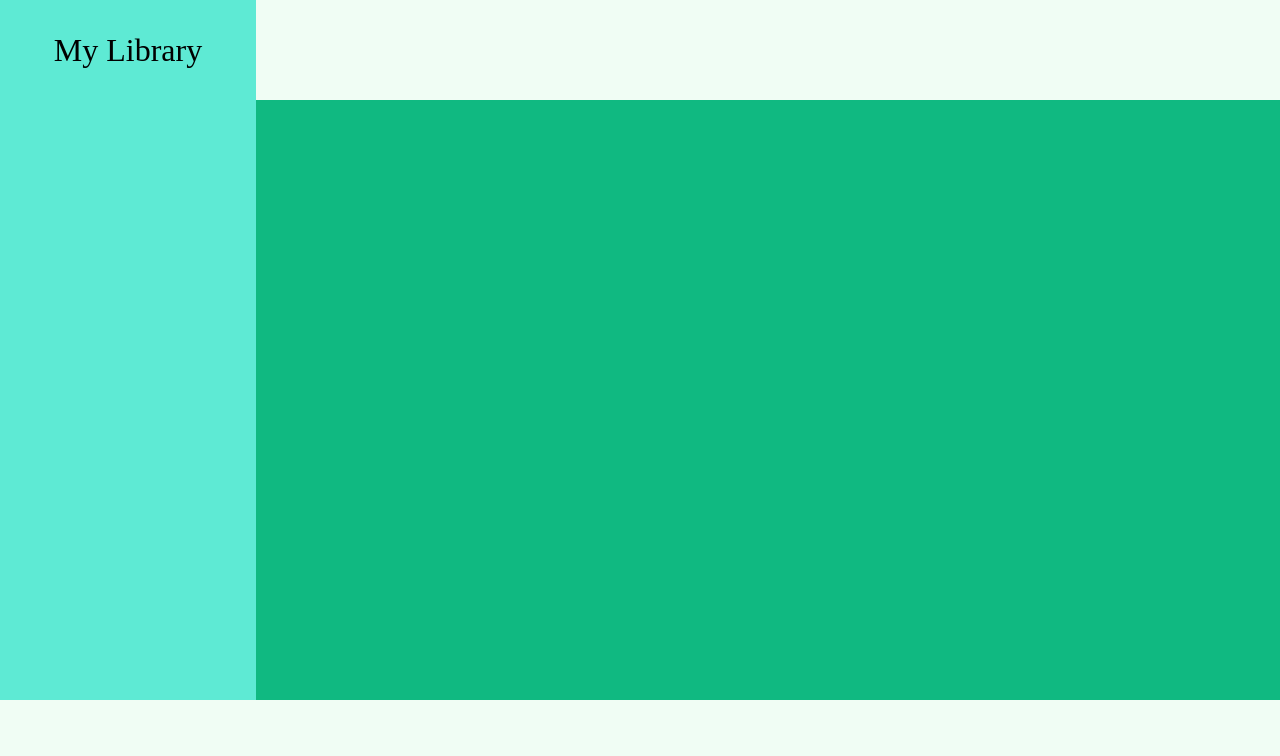
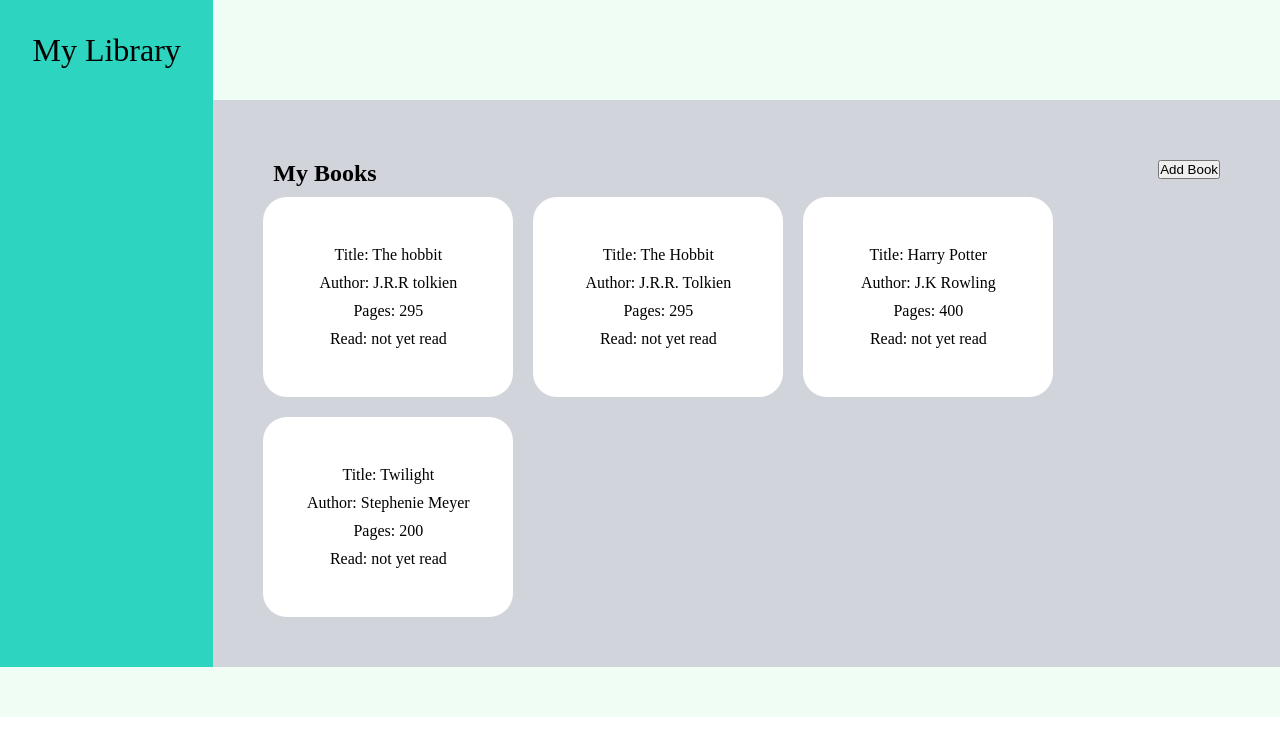
Before and after one commit to Junior4144/Library-Project, a plain HTML site: page index.html in a window 1280 px wide. Drawn offline with Linux system fonts and the light colour scheme.

Commit message:
Feat: basic layout implemented, card-container is ready for dynamic reponse

```diff
--- a/index.html
+++ b/index.html
@@ -17,7 +17,27 @@
     <div class="header">
 
     </div>
-    <div class="content">
+    <div class="article">
+        <div class="content-container">
+            <div class="content-header">
+                <div class="content-title">
+                    My Books
+                </div>
+                <div class="content-header-btn">
+                    <button class="addBook">Add Book</button>
+                </div>
+            </div>
+            <div class="card-container">
+                <div class="card">
+
+                    <div class="card-title">Title: The hobbit</div>
+                    <div class="card-author">Author: J.R.R tolkien</div>
+                    <div class="card-page">Pages: 295</div>
+                    <div class="card-read">Read: not yet read</div>
+
+                </div>
+            </div>
+        </div>
 
     </div>
     <div class="footer">
--- a/script.js
+++ b/script.js
@@ -13,19 +13,46 @@ function Book(title, author, pages, read){
     }
 
 }
-function addBookToLibrary(){
+function addBookToLibrary(title, author, pages, read){
 
     //obtain data to create a book then add to library
-    const newBook = new Book();
+    const newBook = new Book(title, author, pages, read);
     myLibrary.push(newBook);
 }
 
 function displayLibrary(){
 
+
     for (let i = 0; i < myLibrary.length; i++){
         //loop through myLibrary and should display array
-        console.log(myLibrary[i])
+        const newBook = document.createElement('div');
+        newBook.classList.add('card');
+
+        const card_title = document.createElement('div');
+        card_title.classList.add('card-title');
+        card_title.textContent = `Title: ${myLibrary[i].title}`
+
+        const card_author = document.createElement('div');
+        card_author.classList.add('card-author');
+        card_author.textContent = `Author: ${myLibrary[i].author}`
+
+        const card_page = document.createElement('div');
+        card_page.classList.add('card-page');
+        card_page.textContent = `Pages: ${myLibrary[i].pages}`
+
+        const card_read = document.createElement('div');
+        card_read.classList.add('card-read');
+        card_read.textContent = `Read: ${myLibrary[i].read}`
+
+        newBook.appendChild(card_title);
+        newBook.appendChild(card_author);
+        newBook.appendChild(card_page);
+        newBook.appendChild(card_read);
+
+        card_container.appendChild(newBook)
+
     }
+
 }
 
 
@@ -33,8 +60,13 @@ const book1 = new Book("The Hobbit", "J.R.R. Tolkien", "295", "not yet read");
 const book2 = new Book("Harry Potter", "J.K Rowling", "400", "not yet read");
 const book3 = new Book("Twilight", "Stephenie Meyer", "200", "not yet read");
 
+const card_container = document.querySelector('.card-container');
+
+
 myLibrary.push(book1)
 myLibrary.push(book2)
 myLibrary.push(book3)
 
 console.log(myLibrary)
+
+displayLibrary();
--- a/styles.css
+++ b/styles.css
@@ -12,8 +12,8 @@ body{
 
 
     display: grid;
-    grid-template-columns: 1fr 4fr;
-    grid-template-rows: 100px 600px 100px;
+    grid-template-columns: 1fr 5fr;
+    grid-template-rows: 100px minmax(550px  , auto) 50px;
 
     grid-template-areas:
     "sidebar header"
@@ -24,7 +24,7 @@ body{
 }
 .sidebar{
     grid-area: sidebar;
-    background-color: #5eead4;
+    background-color: #2dd4bf;
 }
 .sidebar-top{
     height:100px;
@@ -40,9 +40,45 @@ body{
 
 }
 
-.content{
+.article{
     grid-area: article;
-    background-color: #10b981;
+    background-color: #d1d5db;
+
+    padding:50px;
+
+}
+.content-header{
+    display:flex;
+    justify-content: space-between;
+    padding:10px;
+}
+.content-title{
+    font-size: 24px;
+    font-weight: 600;
+}
+.card-container{
+    height: 100%;
+
+    display:grid;
+    grid-template-columns: repeat(auto-fill, minmax(250px ,250px));
+
+    gap:20px;
+}
+
+.card{
+    background-color: white;
+    display:flex;
+    flex-direction: column;
+    justify-content: center;
+    align-items: center;
+
+    gap:10px;
+
+    width:250px;
+    height:200px;
+
+    border-radius: 24px;
+
 }
 .footer{
     grid-area: footer;
```
Also changed, not shown: 1 other file.
